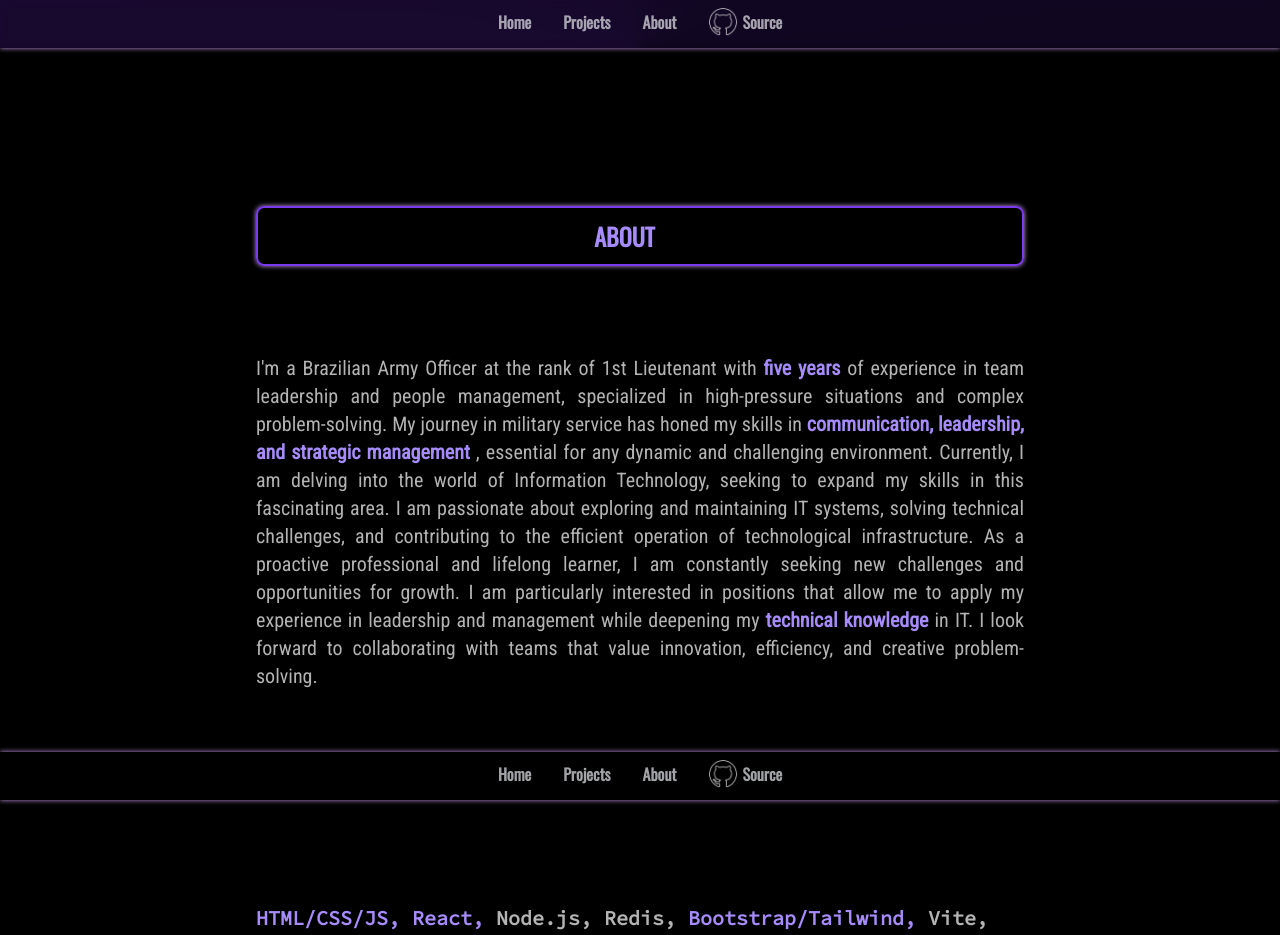
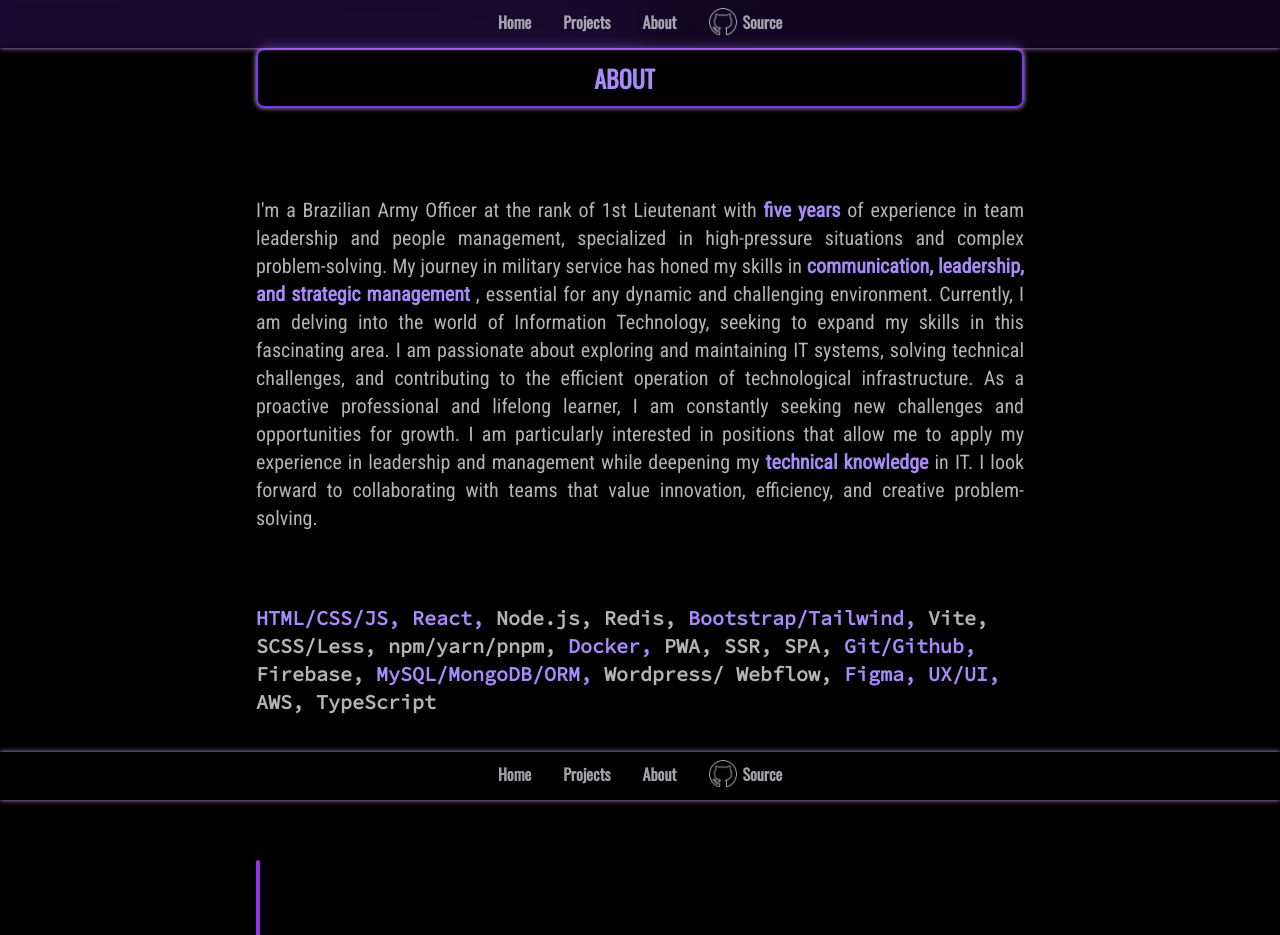
Before and after one commit to nixoletas/my-portfolio, a Next.js app: page /about in a window 1280 px wide. Shown: the top 935 px of the page. Built offline with nearby package versions, Linux system fonts and the light colour scheme.

Commit message:
adjusted spacing in about section

```diff
--- a/src/app/about/page.jsx
+++ b/src/app/about/page.jsx
@@ -13,8 +13,7 @@ const page = () => {
     <div className='w-full h-12'></div>
 
     <section className='w-full h-auto flex justify-center'>
-
-      <div className='container flex flex-col w-auto h-screen max-md:p-6 text-center justify-center'>
+      <div className='container flex flex-col w-auto h-auto max-md:p-6 text-center justify-center'>
       <h1 className='glow-effect border-[2px] rounded-lg p-3 text-2xl border-violet-600'><span className='text-violet-400 font-semibold'>ABOUT </span>ME</h1>
         <div className='flex flex-row justify-start text-left pt-8'>
           <div className='flex flex-col max-w-3xl text-justify gap-4'>
@@ -35,7 +34,7 @@ const page = () => {
         </div>
     </section>
 
-    <section className='w-full h-auto flex justify-center'>
+    <section className='w-full h-auto flex justify-center my-4'>
       <div className='container flex flex-col w-auto pb-32 max-md:p-6 text-center'>
         <div className='flex flex-row justify-start text-left'>
           <div className='flex flex-col max-w-3xl text-justify gap-4'>
```
